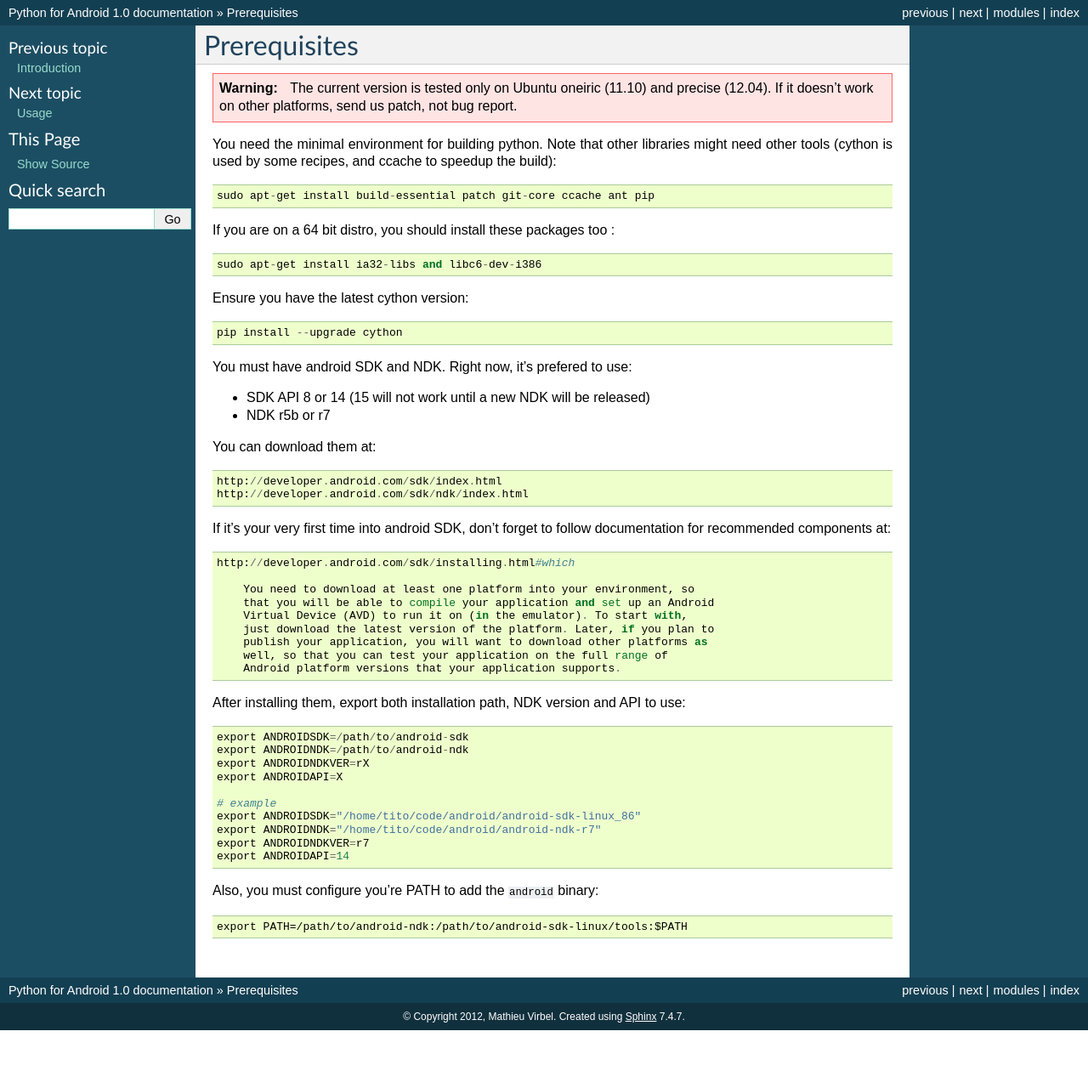
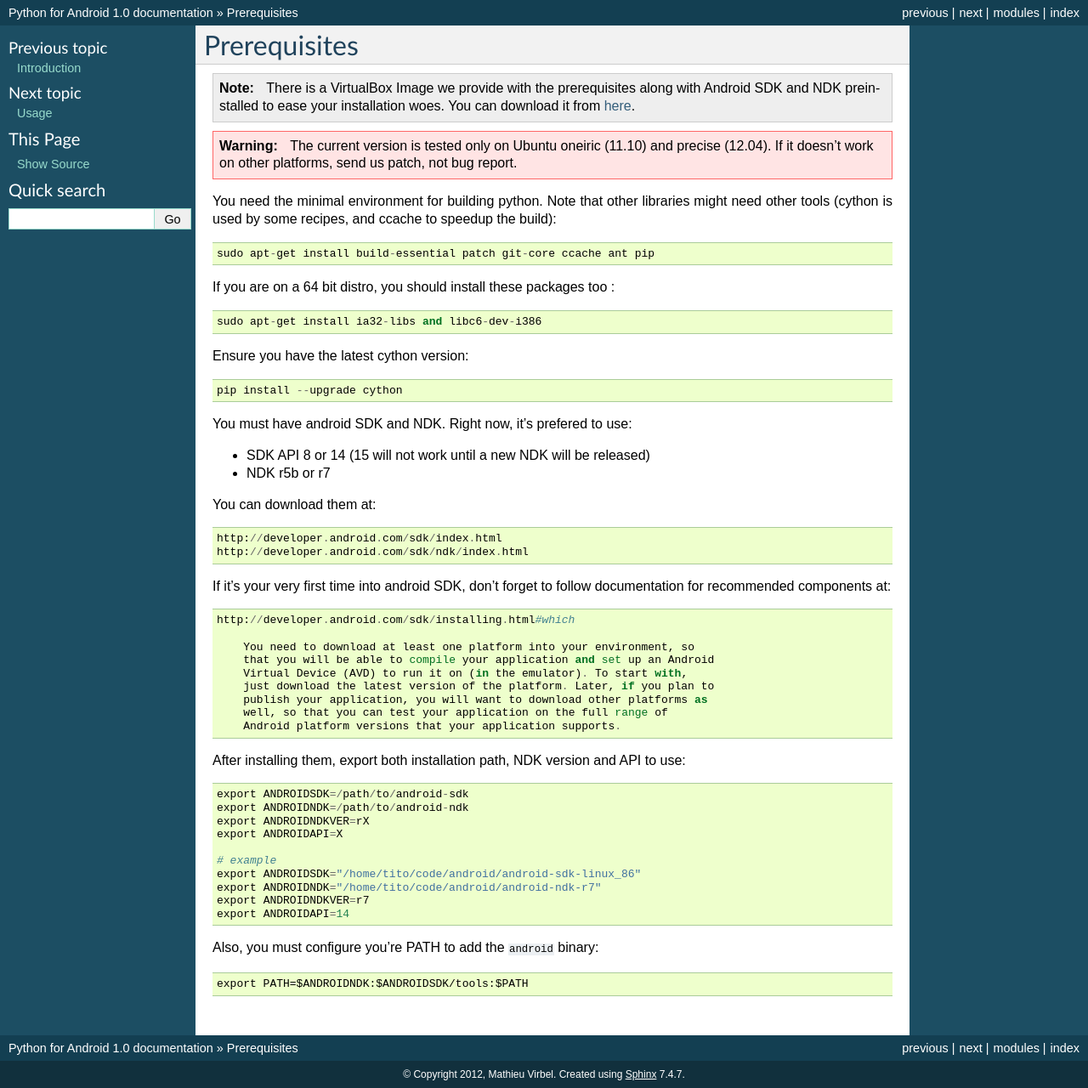
Before and after one commit to NeymarJohn/python-with-android, a Sphinx documentation site: the page built from docs/source/prerequisites.rst, in a window 1280 px wide. Shown: the whole page at 85% size. Built offline with Sphinx 7.4.7, drawn with Linux system fonts in a browser that asks for light colours; before the commit the page ends 1212 px from its top, so only the background shows below that.

```diff
--- a/docs/source/prerequisites.rst
+++ b/docs/source/prerequisites.rst
@@ -1,5 +1,9 @@
 Prerequisites
 =============
+
+.. note::
+    There is a VirtualBox Image we provide with the prerequisites along with
+    Android SDK and NDK preinstalled to ease your installation woes. You can download it from `here <http://www.google.com/url?sa=D&q=https://docs.google.com/file/d/0B1WO07-OL50_VDNESDRUaDhXSmM/edit&usg=AFQjCNGrsg0SU8EMgAcLHWxbjSe8KM2kyA>`__.
 
 .. warning::
 
@@ -58,4 +62,4 @@ After installing them, export both installation path, NDK version and API to use
 
 Also, you must configure you're PATH to add the ``android`` binary::
 
-    export PATH=/path/to/android-ndk:/path/to/android-sdk-linux/tools:$PATH
+    export PATH=$ANDROIDNDK:$ANDROIDSDK/tools:$PATH
```
Also changed, not shown: 9 other files.
